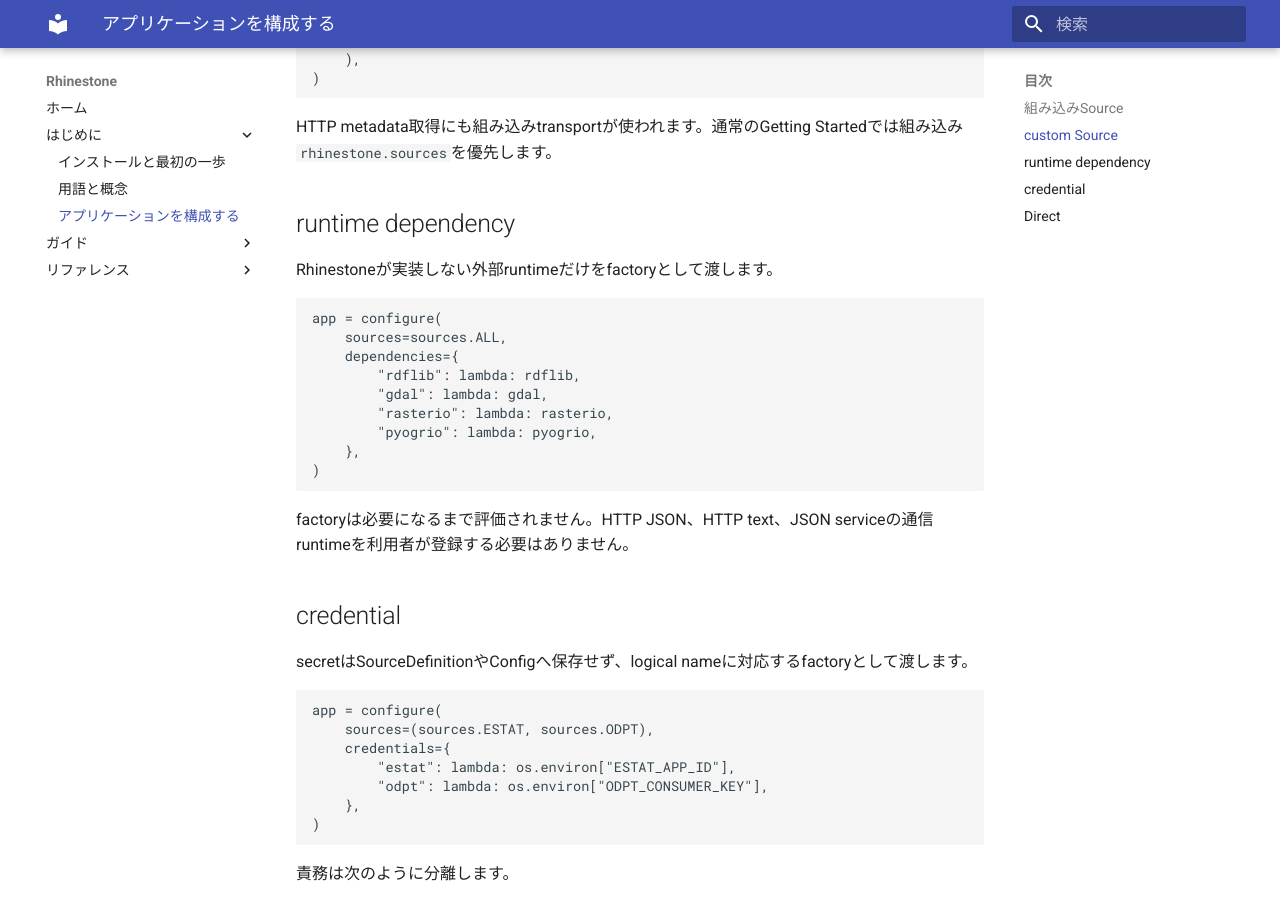
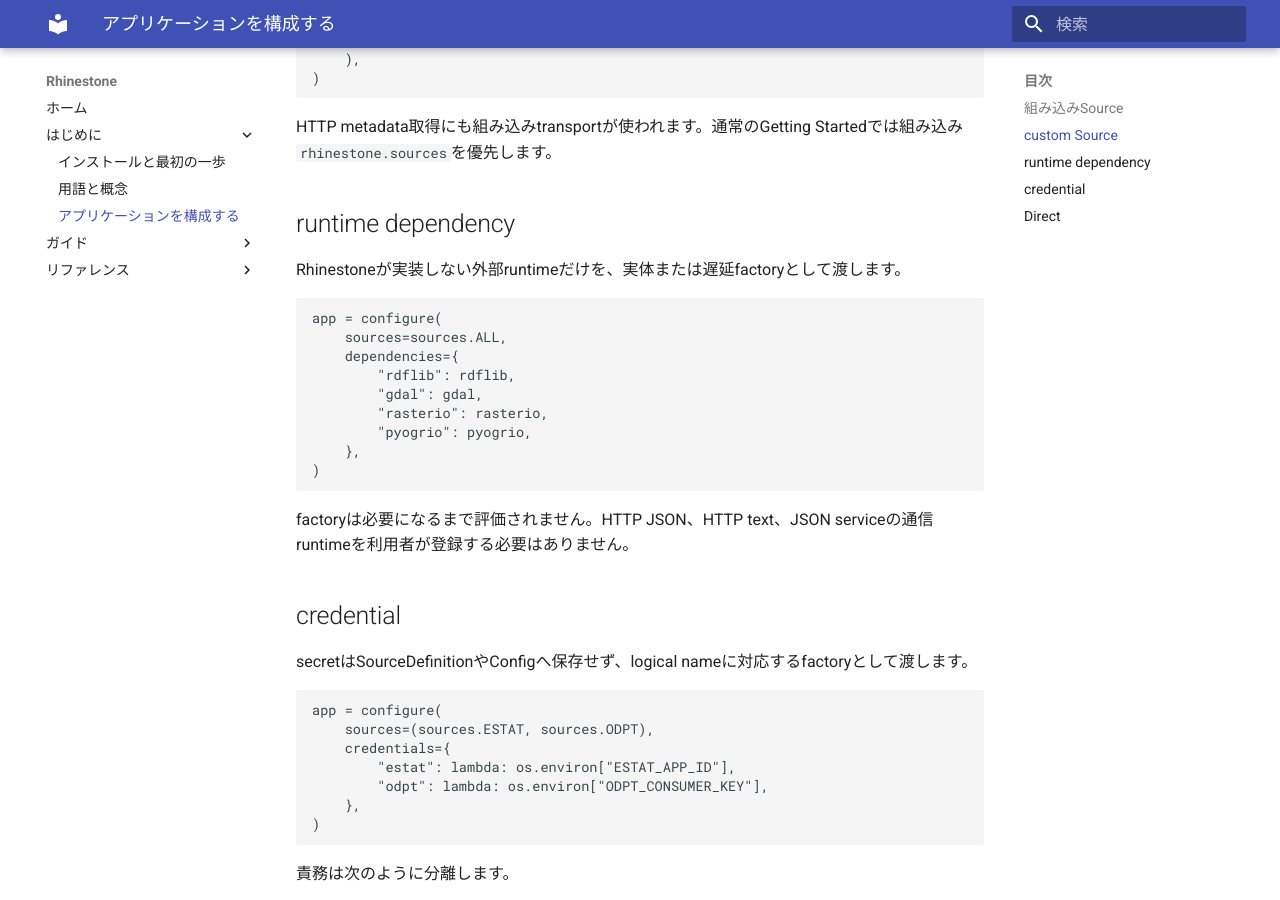
Before and after one commit to u-kitazawa/rhinestone, an MkDocs documentation site: the page built from docs/configuration.md, in a window 1280 px wide and 900 px high, scrolled down 1220 px. Built offline with MkDocs 1.6.1 and Material for MkDocs 9.7.7, drawn with Linux system fonts in a browser that asks for light colours.

````diff
--- a/docs/configuration.md
+++ b/docs/configuration.md
@@ -57,16 +57,16 @@ HTTP metadata取得にも組み込みtransportが使われます。通常のGett
 
 ## runtime dependency
 
-Rhinestoneが実装しない外部runtimeだけをfactoryとして渡します。
+Rhinestoneが実装しない外部runtimeだけを、実体または遅延factoryとして渡します。
 
 ```python
 app = configure(
     sources=sources.ALL,
     dependencies={
-        "rdflib": lambda: rdflib,
-        "gdal": lambda: gdal,
-        "rasterio": lambda: rasterio,
-        "pyogrio": lambda: pyogrio,
+        "rdflib": rdflib,
+        "gdal": gdal,
+        "rasterio": rasterio,
+        "pyogrio": pyogrio,
     },
 )
 ```
````
